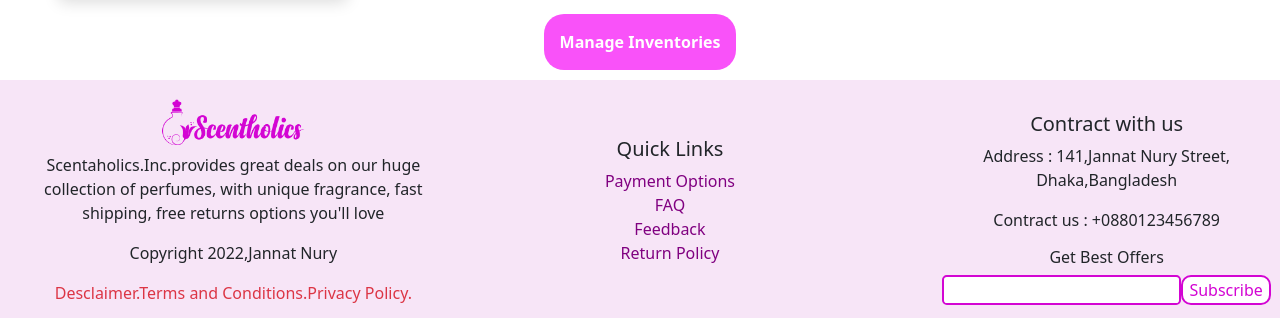
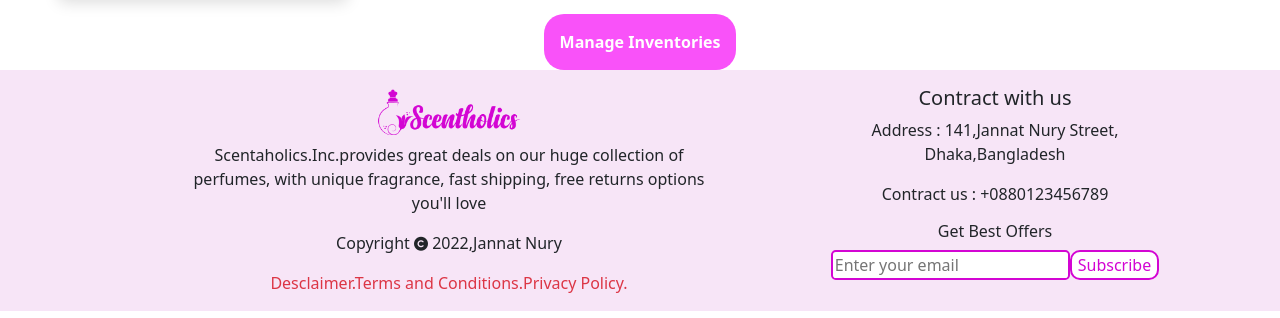
Before and after one commit to jannatnury/scentholics, a React (Create React App) app: page /gallery in a window 1280 px wide. Shown: the part 1108-1426 px from the top of the page. Built offline with nearby package versions, Linux system fonts and the light colour scheme.

Commit message:
footed edited

```diff
--- a/package.json
+++ b/package.json
@@ -14,6 +14,7 @@
     "react-dom": "^18.1.0",
     "react-router-dom": "^6.3.0",
     "react-scripts": "5.0.1",
+    "react-toastify": "^9.0.1",
     "web-vitals": "^2.1.4"
   },
   "scripts": {
--- a/public/index.html
+++ b/public/index.html
@@ -25,6 +25,8 @@
       Learn how to configure a non-root public URL by running `npm run build`.
     -->
     <title>Scentholics</title>
+    <!-- Font Awesome Kit -->
+    <script src="https://kit.fontawesome.com/3796080522.js" crossorigin="anonymous"></script>
   </head>
   <body>
     <noscript>You need to enable JavaScript to run this app.</noscript>
--- a/src/components/Banner/Banner.css
+++ b/src/components/Banner/Banner.css
@@ -1,5 +1,6 @@
 .banner-container{
     display: flex;
+    align-items: center;
     justify-content: space-between;
 }
 .banner-text{
--- a/src/components/Banner/Banner.js
+++ b/src/components/Banner/Banner.js
@@ -5,8 +5,11 @@ import img from '../../assets/image/perfume.png'
 
 const Banner = () => {
     return (
-        <div className='banner-container'>
-            <div className='banner-text d-flex flex-column ms-lg-5 col-lg-6 col-sm-12 order-sm-last order-lg-first'>
+        <div className='banner-container row'>
+            <div className='img-container col-lg-6 col-sm-12'>
+                <img src={img} alt="" />
+            </div>
+            <div className='banner-text col-lg-6 col-sm-12'>
                 <p className='mb-0'>We give upto <span className='text-danger fw-bold'>20%</span> discount on products. </p>
                 <h1>Get Your Favourite Perfume <br /> And Smell <span className='text'>Unforgettable</span> </h1>
                 <p className='font-monospace'>Perfume is the key to our memories.Perfume is the art that makes memory speek.You are never fully dressed without perfume..</p>
@@ -15,9 +18,6 @@ const Banner = () => {
                 </Link>
 
             </div>
-            <div className='img-container  col-lg-6 col-sm-12 order-sm-first order-lg-last'>
-                <img src={img} alt="" />
-            </div>
         </div>
     );
 };
--- a/src/components/Footer/Footer.css
+++ b/src/components/Footer/Footer.css
@@ -1,19 +1,6 @@
 .footer-container{
-    display: flex;
-    align-items: center;
-    justify-content: space-evenly;
-    padding: 0 30px;
-    gap: 30px;
-    margin-top: 10px;
+
     background-color: rgb(247, 229, 247);
-}
-.footer-container a{
-    color: purple;
-    display: block;
-    text-decoration: none;
-}
-.footer-container a:hover{
-    color: rgb(223, 77, 223);
 }
 .input-field{
     border: 2px solid rgb(211, 5, 211);
--- a/src/components/Footer/Footer.js
+++ b/src/components/Footer/Footer.js
@@ -1,33 +1,31 @@
 import React from 'react';
-import { Link } from 'react-router-dom';
 import './Footer.css';
 import logo from '../../assets/image/logo.png';
+import { toast, ToastContainer } from 'react-toastify';
 
 const Footer = () => {
     return (
         // footer
         <div className='footer-container'>
-           <div className="col-sm-12 col-lg-4 mt-3 order-sm-last order-lg-first">
-               <img className='logo' src={logo}alt="" />
+
+            <div className='row d-flex container ms-auto'>
+                <ToastContainer />
+                <div className="col-sm-12 col-lg-6 mt-3 ">
+                    <img className='logo' src={logo} alt="" />
                     <p>Scentaholics.Inc.provides great deals on our huge collection of perfumes, with unique fragrance, fast shipping, free returns options you'll love</p>
-               <p>Copyright 2022,Jannat Nury</p>
+                    <p>Copyright <small><i class="fas fa-copyright"></i></small> 2022,Jannat Nury</p>
                     <p className='text-danger'>Desclaimer.Terms and Conditions.Privacy Policy.</p>
                 </div>
-           <div className="col-sm-12 col-lg-4 mt-0 order-sm-first order-lg-2">
-               <h5>Quick Links</h5>
-               <Link to="/*">Payment Options</Link>
-               <Link to="/*">FAQ </Link>
-               <Link to="/*">Feedback</Link>
-               <Link to="/*">Return Policy</Link>
-           </div>
-           <div className="col-sm-12 col-lg-4 mt-3 order-sm-2 order-lg-last">
+
+                <div className="col-sm-12 col-lg-6 mt-3 align-items-center">
                     <h5>Contract with us</h5>
                     <p>Address : 141,Jannat Nury Street, <br /> Dhaka,Bangladesh</p>
                     <p>Contract us : +0880123456789</p>
                     <h6>Get Best Offers</h6>
-               <input className='bg-white rounded-3 input-field' type="text" />
-               <button className='button' type="submit">Subscribe</button>
+                    <input className='bg-white rounded-3 input-field' type="email" name="" placeholder='Enter your email' required/>
+                    <button onClick={() => toast.info("Thanks for subscribe")} className='button' type="submit">Subscribe</button>
 
+                </div>
             </div>
         </div>
     );
--- a/src/components/WhyUs/WhyUs.js
+++ b/src/components/WhyUs/WhyUs.js
@@ -4,13 +4,13 @@ import pic from '../../assets/image/ques.svg';
 
 const WhyUs = () => {
     return (
-        <div>
-            <h2 className='title font-monospace mt-5 mb-0'>Why Choose Us</h2>
-            <div className=' col-12 why-us container justify-content-evenly align-content-center mb-5 w-75'>
-                <div className='col-sm-12 col-lg-6'>
+        <div className='container shadow py-4 mt-5'>
+            <h2 className='title font-monospace mb-0'>Why Choose Us</h2>
+            <div className='row why-us m-auto container justify-content-evenly align-content-center mb-5 w-75'>
+                <div className='col-sm-12 col-lg-6 order-sm-first'>
                     <img className='img-fluid ques-img' src={pic} alt="" />
                 </div>
-                <div className="col-sm-12 col-lg-6 list-container">
+                <div className="col-sm-12 col-lg-6 order-sm-last list-container">
                     <ul className='list'>
                         <li> 100% Satisfaction Guarantee</li>
                         <li> Free Shipping</li>
```
Also changed, not shown: 2 other files (tests, documents, lock files or other folders). Lines whose indentation alone changed are shown as unchanged.
